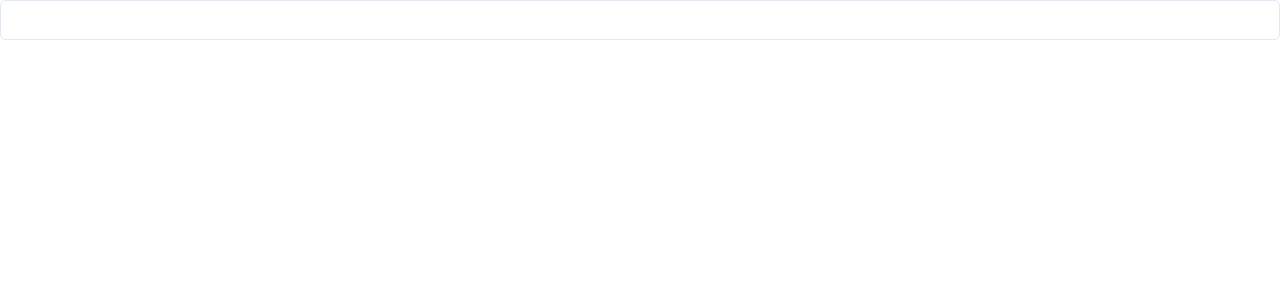
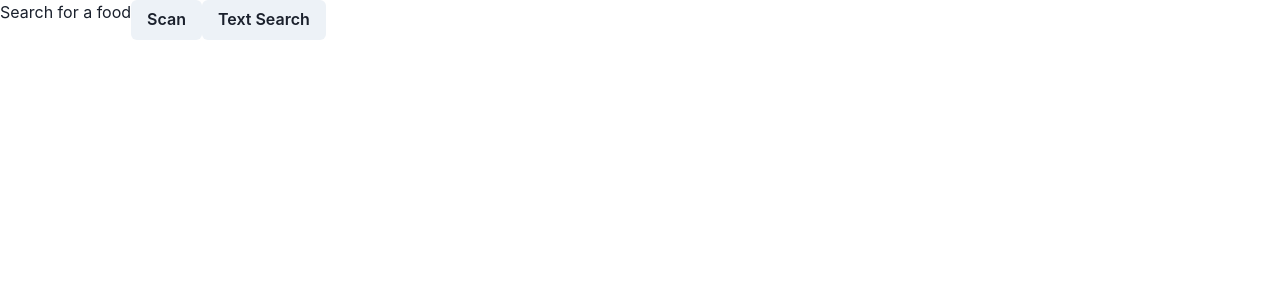
Before and after one commit to lyndseysc/app-athena-hack, a Next.js app: page /food/scan in a window 1280 px wide. Shown: the top 300 px of the page. Built offline with nearby package versions, Linux system fonts and the light colour scheme.

Commit message:
feat: search type choice

```diff
--- a/pages/food/scan.tsx
+++ b/pages/food/scan.tsx
@@ -1,12 +1,34 @@
 import React, { useState, useEffect } from 'react';
 import Link from 'next/link';
-import { Input, Button, ChakraProvider } from '@chakra-ui/react';
+import { Input, Button, ChakraProvider, Flex, Text } from '@chakra-ui/react';
 import { getProductSuggestions } from 'api/getProductSuggestions';
 import { AnimatedBadge } from '../../styles/index.styles';
 
 const FoodScan = () => {
+  const [searchType, setSearchType] = useState<any>();
   const [searchTerm, setSearchTerm] = useState('');
   const [suggestions, setSuggestions] = useState([]);
+
+  const searchOptions = () => (
+    <Flex>
+      <Text>Search for a food</Text>
+      <Button>Scan</Button>
+      <Button onClick={() => setSearchType('text')}>Text Search</Button>
+    </Flex>
+  );
+
+  const textSearch = () => (
+    <Flex>
+      <Input onChange={(event) => handleSearch(event)} />
+      {suggestions.map((suggestion) => (
+        <Link href={`/food/profile/${suggestion.id}`}>
+          <Button variant='solid' colorScheme='green' ml='1'>
+            {suggestion.name}
+          </Button>
+        </Link>
+      ))}
+    </Flex>
+  );
 
   useEffect(() => {
     if (searchTerm.length > 3) {
@@ -22,15 +44,7 @@ const FoodScan = () => {
 
   return (
     <ChakraProvider>
-      <Input onChange={(event) => handleSearch(event)} />
-
-      {suggestions.map((suggestion) => (
-        <Link href={`/food/profile/${suggestion.id}`}>
-          <Button variant='solid' colorScheme='green' ml='1'>
-            {suggestion.name}
-          </Button>
-        </Link>
-      ))}
+      {searchType === 'text' ? textSearch() : searchOptions()}
     </ChakraProvider>
   );
 };
```
